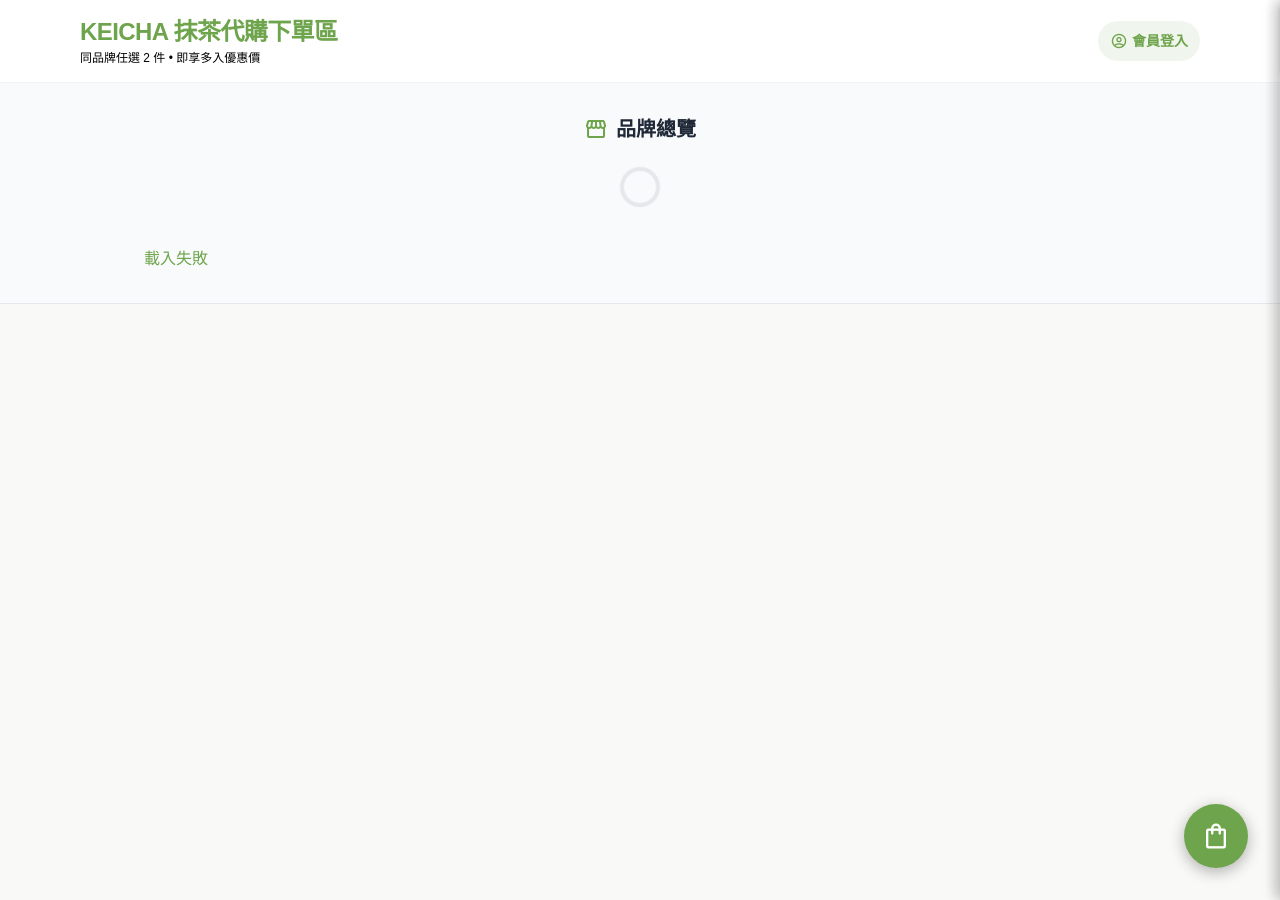
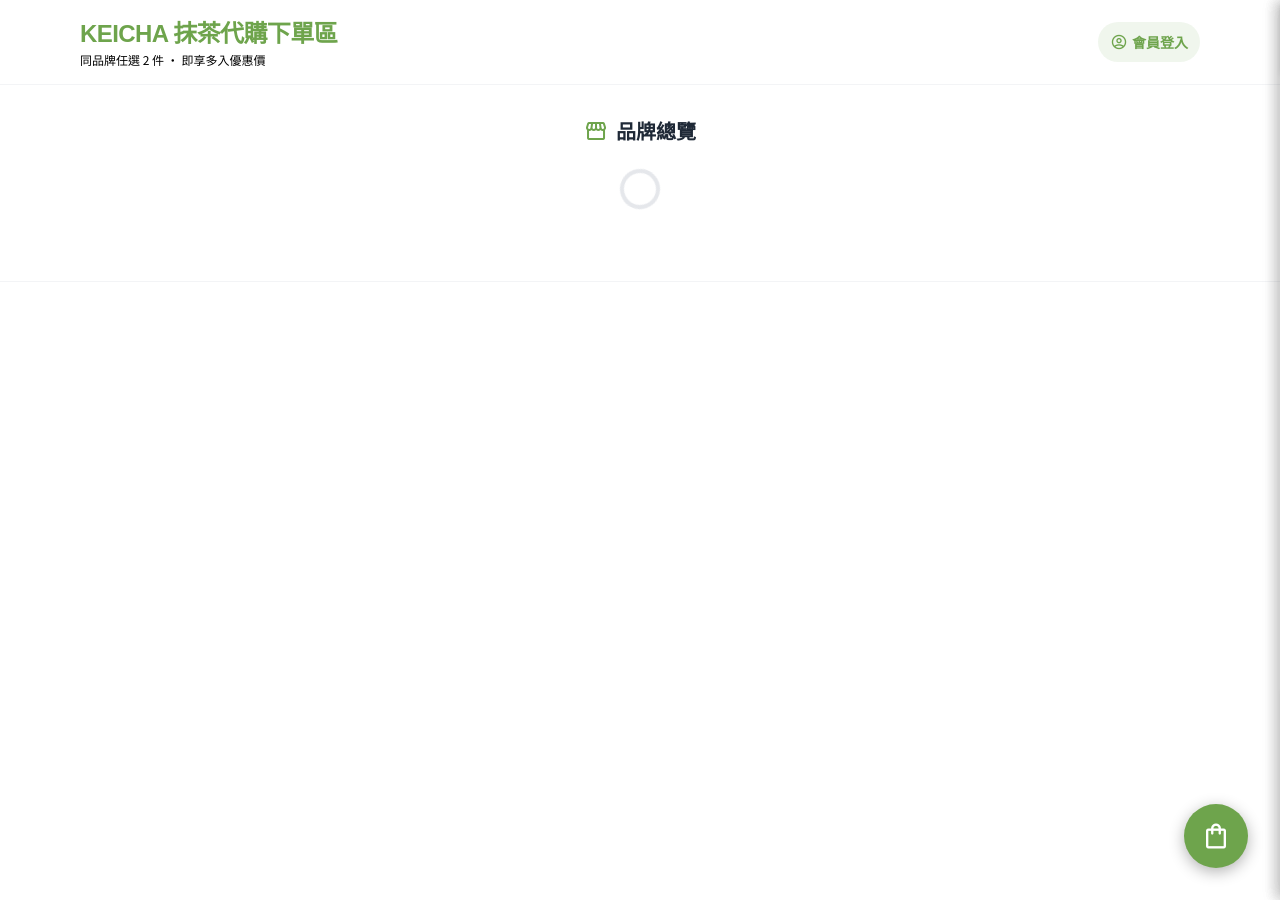
Before and after one commit to keicha2025/keicha, a Jekyll site: the page maccha-shop-dev.html, which Jekyll copies as it is, in a window 1280 px wide. Built offline with Jekyll 4.4.1, drawn with Linux system fonts in a browser that asks for light colours; nearby versions of some CDN libraries; some web fonts are replaced.

Commit message:
Update maccha-shop-dev.html

```diff
--- a/maccha-shop-dev.html
+++ b/maccha-shop-dev.html
@@ -4,6 +4,10 @@
     <meta charset="UTF-8">
     <meta name="viewport" content="width=device-width, initial-scale=1.0">
     <title>KEICHA 抹茶代購下單區</title>
+
+    <link rel="preconnect" href="https://fonts.googleapis.com">
+    <link rel="preconnect" href="https://fonts.gstatic.com" crossorigin>
+    <link href="https://fonts.googleapis.com/css2?family=Noto+Sans+TC:wght@400;500;700&family=Zen+Maru+Gothic:wght@500;700;900&display=swap" rel="stylesheet">
 
     <script src="https://cdn.tailwindcss.com"></script>
     <link rel="stylesheet" href="https://fonts.googleapis.com/css2?family=Material+Symbols+Rounded:opsz,wght,FILL,GRAD@24,400,1,0" />
@@ -17,7 +21,9 @@
                         brandLight: '#e8f5e9',
                     },
                     fontFamily: {
-                        sans: ['"Microsoft JhengHei"', '"Heiti TC"', 'sans-serif']
+                        // 設定 Tailwind 使用 CSS 變數
+                        sans: ['var(--font-body)', 'sans-serif'],
+                        brand: ['var(--font-brand)', 'sans-serif'],
                     }
                 }
             }
@@ -25,7 +31,24 @@
     </script>
 
     <style>
-        body { font-family: "Microsoft JhengHei", "Heiti TC", sans-serif; background-color: #f9f9f7; overflow-x: hidden; }
+        /* 定義字型變數 */
+        :root {
+            --font-brand: "Zen Maru Gothic", sans-serif;
+            --font-body: "Noto Sans TC", sans-serif;
+        }
+
+        /* 全域設定：預設使用內文字型 */
+        body {
+            font-family: var(--font-body);
+            background-color: #ffffff;
+            overflow-x: hidden;
+        }
+
+        /* 專用於 "KEICHA" 的品牌字型 Class */
+        .font-brand-text {
+            font-family: var(--font-brand);
+            font-weight: 700; /* 品牌字通常加粗較好看 */
+        }
 
         /* 品牌色輔助類 */
         .text-brand { color: #6ea44c; }
@@ -121,7 +144,8 @@
             }
             .card-info-group {
                 flex: 1 !important; display: flex !important; flex-direction: column !important;
-                justify-content: space-between; min-height: 100px;
+                justify-content: flex-start; /* 讓 gap 控制間距 */
+                min-height: 100px;
             }
             .card-bottom-row {
                 display: flex !important; flex-direction: row !important; gap: 12px !important;
@@ -136,22 +160,24 @@
 
     <div id="overlay" class="overlay" onclick="closeAllPanels()"></div>
 
-    <header class="bg-white border-b border-gray-100 shadow-sm">
+    <div class="bg-white border-b border-gray-100 shadow-sm">
         <div class="container mx-auto px-4 max-w-6xl py-4 flex justify-between items-center">
             <div>
-                <h1 class="text-xl md:text-2xl font-bold tracking-tight text-brand">KEICHA 抹茶代購下單區</h1>
+                <h1 class="text-xl md:text-2xl font-bold tracking-tight text-brand">
+                    <span class="font-brand-text">KEICHA</span> 抹茶代購下單區
+                </h1>
                 <p class="text-xs text-brand/60 mt-0.5">同品牌任選 2 件 • 即享多入優惠價</p>
             </div>
-            <div id="top-auth-zone">
+<div id="top-auth-zone">
                 <button onclick="openPanel('login-panel')" class="flex items-center gap-1 text-brand font-bold text-sm bg-brand-10 px-3 py-1.5 rounded-full hover:bg-brand-10/80 transition">
                     <span class="material-symbols-rounded text-lg">account_circle</span>
-                    <span id="header-user-name">會員登入</span>
+                    <span id="header-user-name" class="hidden md:inline">會員登入</span>
                 </button>
             </div>
         </div>
-    </header>
+    </div>
 
-    <section class="py-8 bg-gray-50 border-b border-gray-200">
+    <section class="py-8 bg-white border-b border-gray-100">
         <div class="container mx-auto px-4 max-w-5xl">
             <h2 class="text-xl font-bold text-center mb-6 text-gray-800 flex items-center justify-center gap-2">
                 <span class="material-symbols-rounded text-brand">storefront</span> 品牌總覽
@@ -182,7 +208,7 @@
         </div>
         <div class="p-8 space-y-6">
             <div class="text-center space-y-2">
-                <p class="text-gray-600 font-bold text-xl">歡迎來到 KEICHA</p>
+                <p class="text-gray-600 font-bold text-xl">歡迎來到 <span class="font-brand-text">KEICHA</span></p>
                 <p class="text-sm text-gray-400">請輸入手機號碼快速登入/註冊</p>
             </div>
             <input type="tel" id="member-phone-search" placeholder="例如：0912345678" class="w-full p-4 bg-gray-50 border rounded-2xl text-lg font-bold outline-none focus:ring-1 ring-brand text-brand">
@@ -741,48 +767,63 @@
                     const priceMulti = Number(product.price_multi) || 0;
                     const status = product.status || '';
 
-                    // --- [資料對應區] ---
-                    // 根據您的 JSON: {"note":"一月底到貨", "tag":"現貨"}
-                    const note = product.note || '';     // 顯示在「標題下方」的說明文字
-                    const tag = product.tag || '';       // 顯示在「右上角」的綠色標籤
-                    const spec = product.spec || '';     // 顯示在「標題旁」的規格
+                    const note = product.note || '';
+                    const tag = product.tag || '';
+                    const spec = product.spec || '';
                     const imgPath = String(product.img || '');
 
-                    // 庫存判斷 (0 或 完售)
+                    // 狀態判斷
                     let isStockZero = false;
                     if (product.stock !== "" && product.stock !== undefined) {
                         if (Number(product.stock) <= 0) isStockZero = true;
                     }
                     const isSoldOut = isStockZero || status.includes('完售');
+                    const hasImage = imgPath !== '';
+                    const hasMultiPrice = (priceMulti > 0 && priceMulti < price);
 
-                    // 圖片顯示邏輯
+                    // 圖片 HTML
                     let imgHTML = '';
-                    if (imgPath) {
+                    if (hasImage) {
                         const src = imgPath.startsWith('http') ? imgPath : BASE_REPO_URL + imgPath;
                         imgHTML = `<div class="card-img-group w-full aspect-square relative overflow-hidden bg-gray-50 md:order-first md:relative md:aspect-square md:w-full md:bg-gray-50 md:overflow-hidden">
                                      <img src="${src}" class="w-full h-full object-cover transition duration-500 group-hover:scale-110" loading="lazy">
                                    </div>`;
                     }
 
-                    // --- [右上角標籤邏輯] ---
-                    // 優先顯示 tag (例如: "現貨")，若沒 tag 但缺貨則顯示 "缺貨"
+                    // Badge HTML
                     let badgeHTML = '';
                     if (tag) {
                         badgeHTML = `<span class="absolute top-3 right-3 bg-brandGreen text-white text-xs font-semibold px-2.5 py-0.5 rounded-full z-10 shadow-sm">${tag}</span>`;
                     } else if (isSoldOut) {
-                        badgeHTML = `<span class="absolute top-3 right-3 bg-gray-500 text-white text-xs font-semibold px-2.5 py-0.5 rounded-full z-10 shadow-sm">缺貨</span>`;
+                         badgeHTML = `<span class="absolute top-3 right-3 bg-gray-500 text-white text-xs font-semibold px-2.5 py-0.5 rounded-full z-10 shadow-sm">缺貨</span>`;
                     }
 
-                    // 價格顯示邏輯
-                    let priceHTML = '';
-                    if (priceMulti > 0 && priceMulti < price) {
-                        priceHTML = `
-                            <div class="flex flex-col items-end md:items-start text-xs md:mt-auto md:mb-4">
-                                <span class="text-gray-500">單件 <span class="font-medium">$${price}</span></span>
-                                <span class="brand-green font-bold text-lg font-mono">2入+ <span class="text-xl">$${priceMulti}</span></span>
+                    // --- [價格佈局邏輯] ---
+
+                    let insidePriceHTML = '';  // 放在資訊區塊內的價格 (單價)
+                    let outsidePriceHTML = ''; // 放在資訊區塊外的價格 (雙價，位於底部按鈕上方)
+
+                    if (hasMultiPrice) {
+                        // 情境 A: 雙重價格 -> 移出 card-info-group，放在 card-bottom-row 上方
+                        // 靠右對齊 (items-end)
+                        outsidePriceHTML = `
+                            <div class="px-5 pt-0 pb-2 w-full flex flex-col items-end md:hidden">
+                                <span class="text-gray-400 text-xs line-through">單件 $${price}</span>
+                                <span class="brand-green font-bold text-lg font-mono">2件起單價 <span class="text-xl">$${priceMulti}</span></span>
+                            </div>
+                            <div class="hidden md:block mt-auto">
+                                <div class="flex flex-col items-start text-xs">
+                                    <span class="text-gray-500">單件 <span class="font-medium">$${price}</span></span>
+                                    <span class="brand-green font-bold text-lg font-mono">2件起單價 <span class="text-xl">$${priceMulti}</span></span>
+                                </div>
                             </div>`;
                     } else {
-                        priceHTML = `<div class="md:mt-auto md:mb-4"><span class="brand-green font-bold text-lg font-mono">NT$ ${price}</span></div>`;
+                        // 情境 B: 單一價格 -> 留在 card-info-group 內
+                        // 修改：強制靠右對齊 (text-right) 以符合無圖片純文字卡的需求
+                        insidePriceHTML = `
+                            <div class="mt-auto w-full text-right md:text-left">
+                                <span class="brand-green font-bold text-lg font-mono">NT$ ${price}</span>
+                            </div>`;
                     }
 
                     // 按鈕狀態
@@ -791,37 +832,34 @@
                     const btnText = isSoldOut ? '完售' : '加入購物車';
                     const qtyDisable = isSoldOut ? 'disabled opacity-50' : '';
 
+                    // 容器樣式：如果有圖片，則垂直置中 (items-center)；否則預設靠上
+                    // 注意：card-top-row 在手機版是 flex-row (因為我們在 CSS 定義了)
+                    const topRowClass = `card-top-row md:contents ${hasImage ? 'items-center' : ''}`;
+
                     grid.innerHTML += `
                         <div class="bg-white rounded-2xl border border-gray-100 overflow-hidden shadow-sm flex flex-col mobile-product-card transition hover:shadow-lg group relative">
+                            ${badgeHTML}
 
-                            ${badgeHTML} <div class="card-top-row md:contents">
+                            <div class="${topRowClass}">
                                 ${imgHTML}
-                                <div class="card-info-group md:p-5 md:flex-1 md:flex md:flex-col">
 
-                                    <h4 class="font-bold text-gray-800 mb-1 text-sm md:text-base line-clamp-1 flex items-baseline">
+                                <div class="card-info-group p-5 flex-1 flex flex-col gap-3">
+
+                                    <h4 class="font-bold text-gray-800 text-sm md:text-base line-clamp-1 flex items-baseline">
                                         ${name}
                                         ${spec ? `<span class="ml-2 text-gray-400 text-xs font-normal whitespace-nowrap">${spec}</span>` : ''}
                                     </h4>
 
-                                    <p class="text-gray-400 text-[11px] leading-relaxed mb-3 line-clamp-2 min-h-[32px]">
+                                    <p class="text-gray-400 text-[11px] leading-relaxed line-clamp-2 min-h-[1.5em]">
                                         ${note}
                                     </p>
 
-                                    ${priceHTML}
+                                    ${insidePriceHTML}
+                                    ${hasMultiPrice ? outsidePriceHTML.match(/<div class="hidden md:block[\s\S]*?<\/div>/)[0] : ''}
                                 </div>
                             </div>
 
-                            <div class="card-bottom-row md:p-5 md:border-t md:flex md:gap-2">
-                                <div class="qty-control">
-                                    <button class="qty-btn" onclick="adjQty('${productId}', -1)" ${qtyDisable}>-</button>
-                                    <span id="iq-${productId}" class="text-xs font-bold px-2 min-w-[20px] text-center">1</span>
-                                    <button class="qty-btn" onclick="adjQty('${productId}', 1)" ${qtyDisable}>+</button>
-                                </div>
-                                <button class="add-btn flex-1 py-3 rounded-xl text-xs font-bold ${btnClass}" ${clickEvent}>${btnText}</button>
-                            </div>
-                        </div>`;
-                });
-            }
+                            ${hasMultiPrice ? outsidePriceHTML.split('
 
             // 5. 抓取主要資料
             fetch(DISPLAY_API_URL)
```
Also changed, not shown: other parts of maccha-shop-dev.html (+2 -2 lines).
